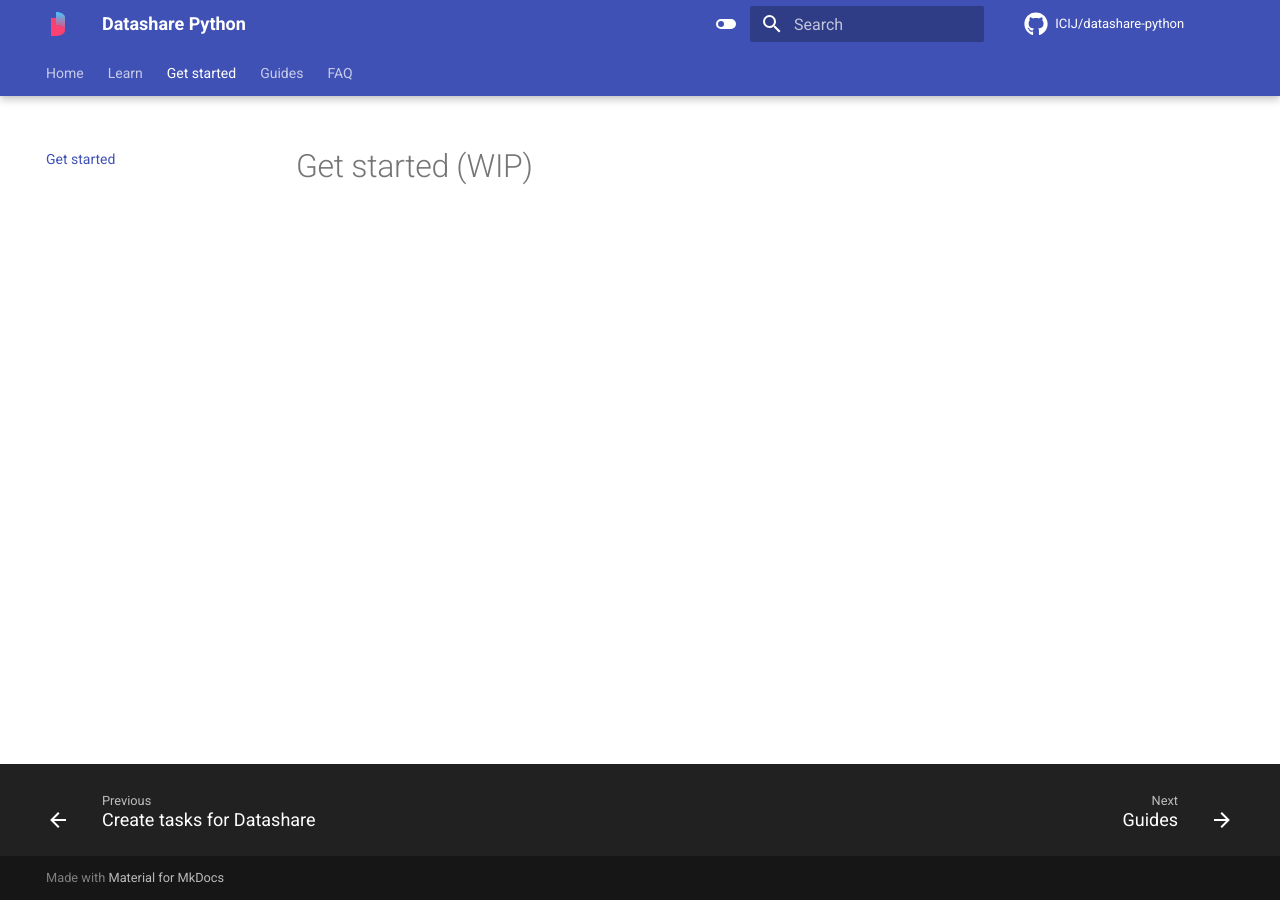
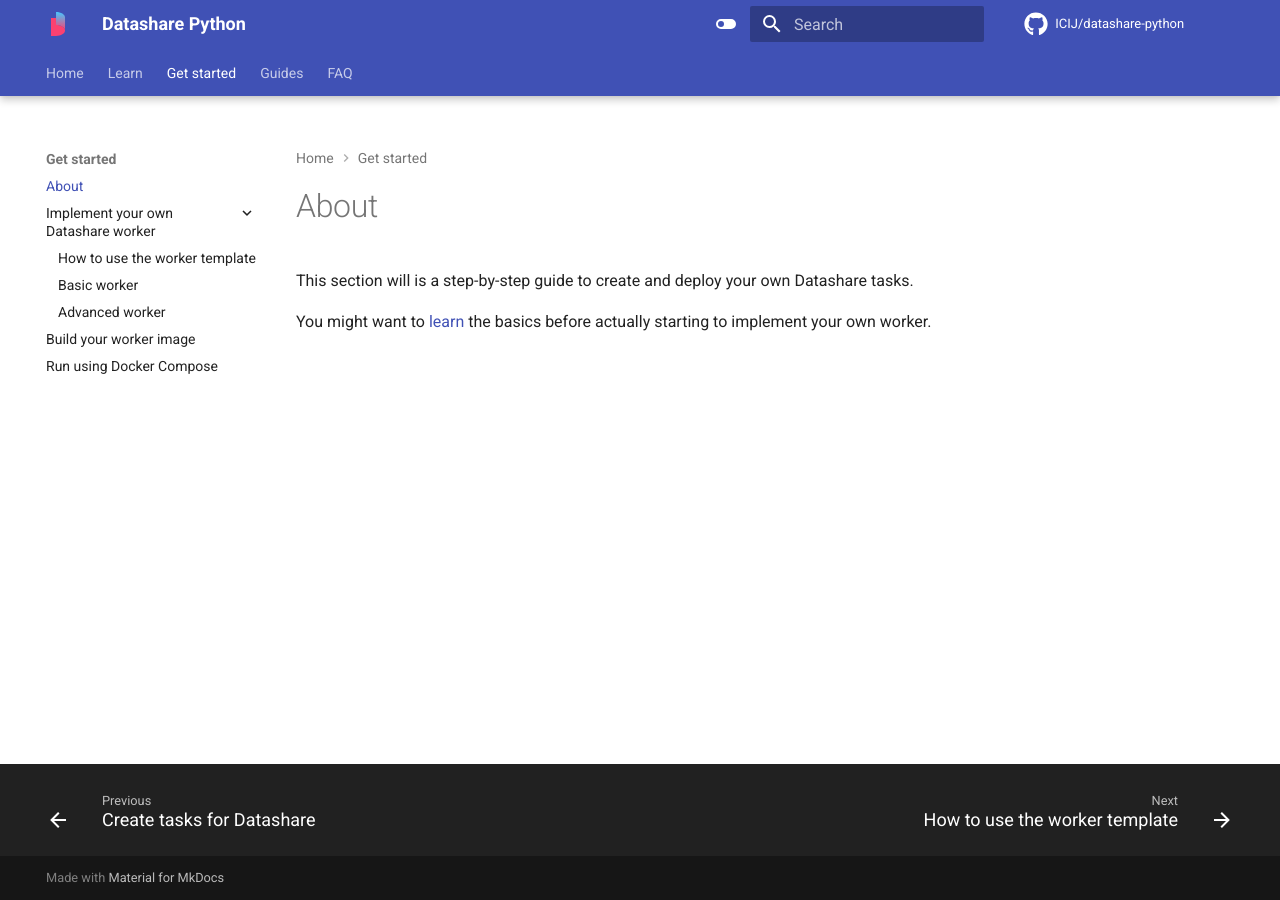
Before and after one commit to ICIJ/datashare-python, an MkDocs documentation site: the page built from docs/get-started/index.md, in a window 1280 px wide. Built offline with MkDocs 1.6.1 and Material for MkDocs 9.7.7, drawn with Linux system fonts in a browser that asks for light colours; comment, search, counter and statistics services are not loaded.

Commit message:
feature: get started with basic worker

```diff
--- a/docs/get-started/index.md
+++ b/docs/get-started/index.md
@@ -1 +1,5 @@
-# Get started (WIP)
+# About
+
+This section will is a step-by-step guide to create and deploy your own Datashare tasks.
+
+You might want to [learn](../learn/index.md) the basics before actually starting to implement your own worker.
--- a/mkdocs.yml
+++ b/mkdocs.yml
@@ -6,6 +6,7 @@
 theme:
   name: material
   icon:
+    annotation: material/arrow-right-circle
     repo: fontawesome/brands/github
   favicon: assets/favicon.png
   logo: assets/datashare-logo-color-square.svg
@@ -83,7 +84,14 @@
       - Building an app: learn/app.md
       - Running a worker pool with the icij-worker CLI: learn/run-worker.md
     - Create tasks for Datashare: learn/datashare-app.md
-  - Get started: get-started/index.md
+  - Get started:
+    - get-started/index.md
+    - Implement your own Datashare worker:
+      - How to use the worker template: get-started/implement/index.md
+      - Basic worker: get-started/implement/worker-basic.md
+      - Advanced worker: get-started/implement/worker-advanced.md
+    - Build your worker image: get-started/build.md
+    - Run using Docker Compose: get-started/run.md
   - Guides:
     - guides/index.md
     - Configuration:
```
Also changed, not shown: docs/get-started/build.md (added, +1 -0 lines), docs/get-started/implement/index.md (added, +41 -0 lines), docs/get-started/implement/worker-advanced.md (added, +20 -0 lines), docs/get-started/implement/worker-basic.md (added, +53 -0 lines), docs/get-started/run.md (added, +3 -0 lines), docs/learn/datashare-app.md (+13 -4 lines), docs/learn/index.md (+2 -2 lines), docs/src/basic_app.py (added, +23 -0 lines), docs/src/hello_world_app_ds.py (+7 -3 lines), 1 other file.
